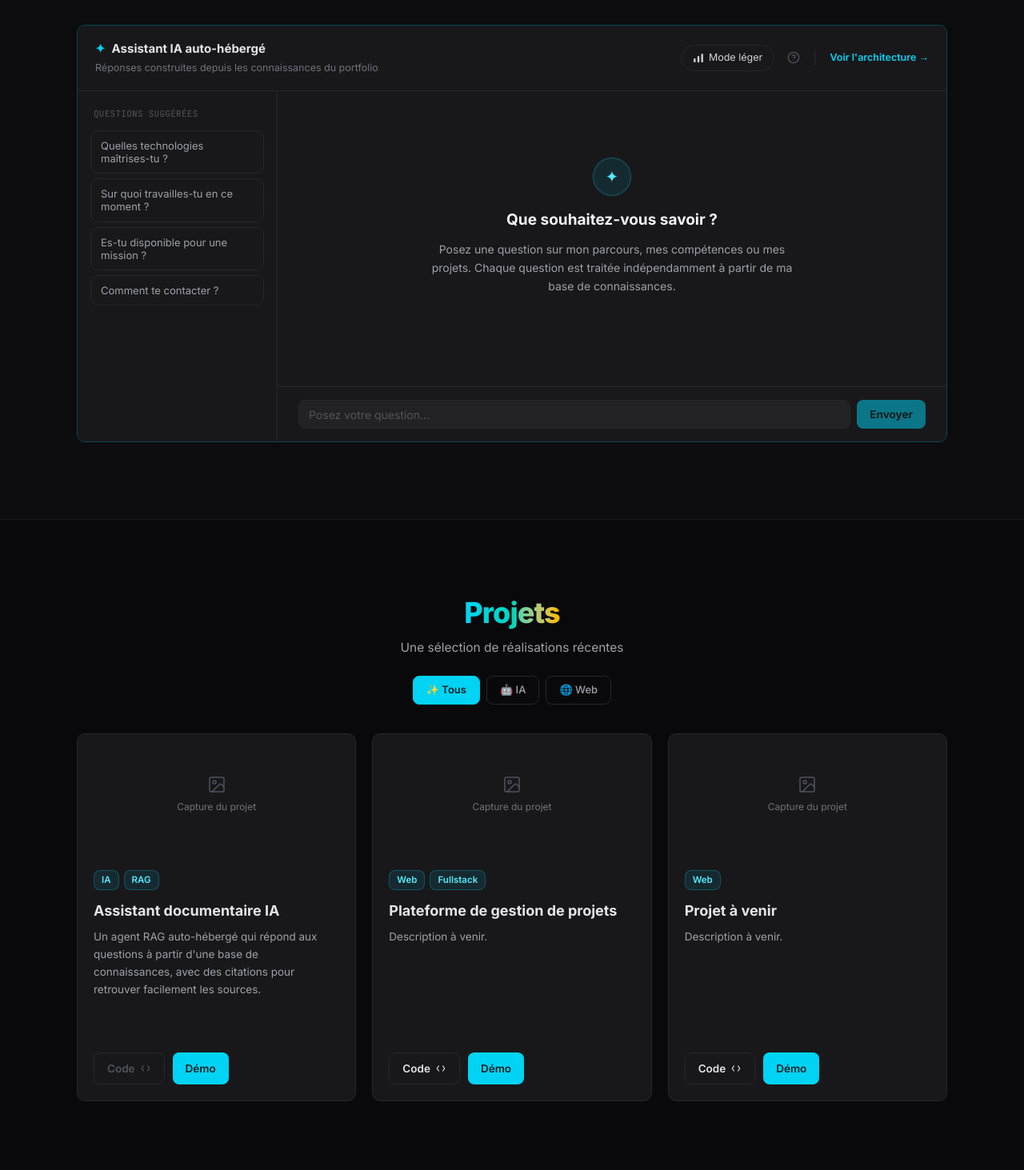
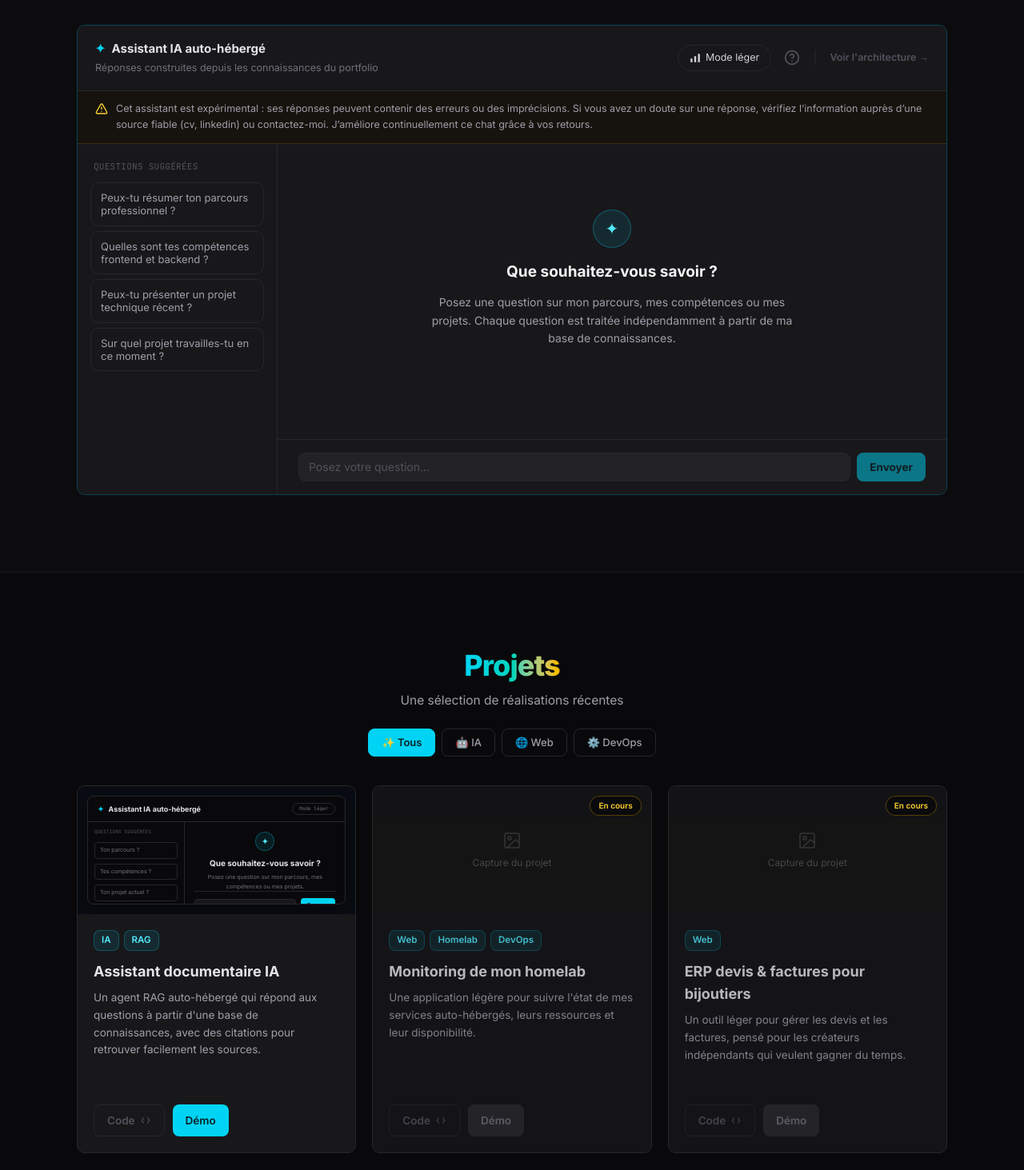
Before and after one commit to alexcommeau/my-portfolio, a Next.js app: page / in a window 1280 px wide. Shown: the part 1047-2510 px from the top of the page at 80% size. Built offline with nearby package versions, Linux system fonts and the light colour scheme.

Commit message:
Improve portfolio interface and chat UX

```diff
--- a/components/portfolio/about.tsx
+++ b/components/portfolio/about.tsx
@@ -1,7 +1,7 @@
 "use client";
 
 import { useEffect, useRef, useState } from "react";
-import { CircleQuestionMark } from "lucide-react";
+import { CircleQuestionMark, TriangleAlert } from "lucide-react";
 import { useAboutTabContext } from "@/components/portfolio/ui-context";
 import { Input } from "@/components/ui/input";
 import { SectionReveal } from "@/components/ui/section-reveal";
@@ -176,7 +176,7 @@ export function About() {
               {aboutCards.map((card) => (
                 <div
                   key={card.title}
-                  className="min-h-[200px] rounded-[10px] border border-zinc-800 bg-zinc-900 p-5"
+                  className="min-h-[200px] rounded-[10px] border border-zinc-800 bg-zinc-900 p-6"
                 >
                   <div className="mb-3 flex size-9.5 items-center justify-center rounded-lg border border-cyan-400/20 bg-cyan-400/10 font-mono text-[15px] font-bold text-cyan-400">
                     {card.glyph}
@@ -208,7 +208,7 @@ export function About() {
                   Mode léger
                 </div>
                 <span className="group relative inline-flex text-zinc-600">
-                  <CircleQuestionMark className="size-4" aria-hidden="true" />
+                  <CircleQuestionMark className="size-5" aria-hidden="true" />
                   <span className="pointer-events-none absolute top-[calc(100%+12px)] right-[-8px] z-20 w-65 rounded-[10px] border border-zinc-800 bg-zinc-900 p-4 text-left opacity-0 shadow-[0_8px_24px_rgba(0,0,0,0.4)] transition-opacity group-hover:opacity-100">
                     <span className="mb-2.5 flex items-center gap-2 text-[13.5px] font-bold text-zinc-200">
                       <span className="text-zinc-300">✦</span> Mode léger
@@ -235,14 +235,29 @@ export function About() {
                   </span>
                 </span>
                 <span className="text-zinc-800">|</span>
-                <a
-                  href="#"
-                  onClick={(event) => event.preventDefault()}
-                  className="inline-flex items-center gap-1 text-[12.5px] font-semibold text-cyan-400 hover:text-cyan-300"
+                <span
+                  aria-disabled="true"
+                  title="Architecture bientôt disponible"
+                  className="inline-flex cursor-default items-center gap-1 text-[12.5px] font-semibold text-zinc-600"
                 >
                   Voir l&apos;architecture →
-                </a>
+                </span>
               </div>
+            </div>
+            <div
+              role="note"
+              className="flex gap-2.5 border-b border-amber-400/15 bg-amber-400/[0.04] px-5.5 py-3 text-[12.5px] leading-relaxed text-zinc-400"
+            >
+              <TriangleAlert
+                className="mt-0.5 size-4 shrink-0 text-amber-300"
+                aria-hidden="true"
+              />
+              <p>
+                Cet assistant est expérimental : ses réponses peuvent contenir des
+                erreurs ou des imprécisions. Si vous avez un doute sur une réponse,
+                vérifiez l’information auprès d’une source fiable (cv, linkedin) ou contactez-moi. J’améliore continuellement ce
+                chat grâce à vos retours.
+              </p>
             </div>
             <div className="grid grid-cols-1 overflow-hidden rounded-b-[10px] bg-zinc-900 md:grid-cols-[250px_1fr]">
               <div className="border-b border-zinc-800 px-4 py-5 md:border-r md:border-b-0">
--- a/components/portfolio/projects.tsx
+++ b/components/portfolio/projects.tsx
@@ -8,14 +8,78 @@ import { useAboutTabContext } from "@/components/portfolio/ui-context";
 import { filters, projectsData, type ProjectFilter } from "@/lib/data";
 import { cn } from "@/lib/utils";
 
+function AboutPreview() {
+  return (
+    <div
+      aria-label="Aperçu de la section À propos du portfolio"
+      className="h-full overflow-hidden bg-[#090c12] p-3"
+    >
+      <div className="h-full overflow-hidden rounded-md border border-zinc-800 bg-zinc-950 shadow-[0_8px_24px_rgba(0,0,0,0.35)]">
+        <div className="flex items-center justify-between border-b border-zinc-800 px-3 py-2 font-mono text-[7px] text-zinc-500">
+          <span className="flex items-center gap-1.5 font-sans text-[9px] font-bold text-zinc-200">
+            <span className="text-cyan-400">✦</span> Assistant IA auto-hébergé
+          </span>
+          <span className="rounded-full border border-zinc-800 px-2 py-0.5 text-[6px] text-zinc-500">
+            Mode léger
+          </span>
+        </div>
+        <div className="grid h-[calc(100%-32px)] grid-cols-[0.85fr_1.4fr]">
+          <div className="border-r border-zinc-800 p-2">
+            <div className="mb-2 font-mono text-[6px] tracking-wide text-zinc-600 uppercase">
+              Questions suggérées
+            </div>
+            <div className="space-y-1.5">
+              {[
+                "Ton parcours ?",
+                "Tes compétences ?",
+                "Ton projet actuel ?",
+              ].map((question) => (
+                <div
+                  key={question}
+                  className="rounded border border-zinc-800 px-1.5 py-1 text-[7px] text-zinc-500"
+                >
+                  {question}
+                </div>
+              ))}
+            </div>
+          </div>
+          <div className="flex min-w-0 flex-col justify-between p-3">
+            <div className="flex flex-1 flex-col items-center justify-center text-center">
+              <div className="mb-2 flex size-6 items-center justify-center rounded-full border border-cyan-400/30 bg-cyan-400/10 text-[11px] text-cyan-300">
+                ✦
+              </div>
+              <div className="text-[10px] font-bold text-zinc-200">
+                Que souhaitez-vous savoir ?
+              </div>
+              <div className="mt-1 max-w-[150px] text-[7px] leading-relaxed text-zinc-500">
+                Posez une question sur mon parcours, mes compétences ou mes projets.
+              </div>
+            </div>
+            <div className="flex items-center gap-1.5 border-t border-zinc-800 pt-2">
+              <div className="h-4 flex-1 rounded border border-zinc-800 bg-zinc-900 px-1.5 text-[7px] leading-4 text-zinc-600">
+                Posez votre question…
+              </div>
+              <div className="rounded bg-cyan-400 px-2 py-1 text-[7px] font-semibold text-[#052027]">
+                Envoyer
+              </div>
+            </div>
+          </div>
+        </div>
+      </div>
+    </div>
+  );
+}
+
 export function Projects() {
   const [filter, setFilter] = useState<ProjectFilter["key"]>("all");
   const { setAboutTab } = useAboutTabContext();
 
-  const filteredProjects =
-    filter === "all"
-      ? projectsData
-      : projectsData.filter((p) => p.category === filter);
+  const filteredProjects = projectsData.filter(
+    (project) =>
+      filter === "all" ||
+      project.category === filter ||
+      (filter === "devops" && project.tags.includes("DevOps"))
+  );
 
   const goToIaChat = () => {
     setAboutTab("chat");
@@ -53,13 +117,28 @@ export function Projects() {
         <div className="grid grid-cols-1 items-stretch gap-5 sm:grid-cols-2 lg:grid-cols-3">
           {filteredProjects.map((proj) => {
             const isFirst = proj.id === "proj-1";
+            const isInProgress = proj.status === "in-progress";
+            const hasStatus = proj.status !== undefined;
+            const statusLabel = isInProgress ? "En cours" : "Prévu";
             return (
               <div
                 key={proj.id}
-                className="flex min-h-[460px] flex-col overflow-hidden rounded-[10px] border border-zinc-800 bg-zinc-900 transition-colors hover:border-zinc-700"
+                className={cn(
+                  "relative flex min-h-[460px] flex-col overflow-hidden rounded-[10px] border border-zinc-800 bg-zinc-900 transition-colors hover:border-zinc-700",
+                  hasStatus && "after:pointer-events-none after:absolute after:inset-0 after:bg-zinc-950/20",
+                )}
               >
-                <div className="h-[150px] shrink-0">
-                  <ImagePlaceholder label="Capture du projet" />
+                {hasStatus && (
+                  <span className="absolute top-3 right-3 z-10 rounded-full border border-amber-400/30 bg-zinc-950/80 px-2.5 py-1 text-[10px] font-semibold text-amber-300">
+                    {statusLabel}
+                  </span>
+                )}
+                <div className={cn("h-[160px] shrink-0", hasStatus && "grayscale opacity-70")}>
+                  {isFirst ? (
+                    <AboutPreview />
+                  ) : (
+                    <ImagePlaceholder label="Capture du projet" />
+                  )}
                 </div>
                 <div className="flex h-[270px] flex-1 flex-col p-5">
                   <div className="mb-3 flex gap-1.5">
@@ -79,7 +158,7 @@ export function Projects() {
                     {proj.desc}
                   </p>
                   <div className="mt-auto flex gap-2.5">
-                    {isFirst ? (
+                    {isFirst || hasStatus ? (
                       <span className="inline-flex cursor-not-allowed items-center gap-1.5 rounded-md border border-zinc-800 px-4 py-2.25 text-[13.5px] font-semibold text-zinc-600">
                         Code
                         <svg
@@ -120,6 +199,10 @@ export function Projects() {
                       >
                         Démo
                       </SectionLink>
+                    ) : hasStatus ? (
+                      <span className="inline-flex cursor-not-allowed items-center gap-1.5 rounded-md bg-zinc-700/50 px-4 py-2.25 text-[13.5px] font-semibold text-zinc-500">
+                        Démo
+                      </span>
                     ) : (
                       <a
                         href="#"
--- a/lib/data.ts
+++ b/lib/data.ts
@@ -62,13 +62,12 @@ export type SkillGroup = {
 export const skillGroups: SkillGroup[] = [
   {
     title: "Frontend",
-    tags: ["React", "Next.js", "TypeScript", "Tailwind CSS"],
+    tags: ["React.js", "Next.js", "TypeScript", "Tailwind CSS"],
   },
   {
     title: "Backend",
     tags: [
       "Node.js",
-      "Python",
       "Express",
       "PostgreSQL",
       "REST / GraphQL",
@@ -99,11 +98,11 @@ export const skillGroups: SkillGroup[] = [
   },
   {
     title: "Outils",
-    tags: ["Git / GitHub", "Docker Compose", "Claude Code", "Codex"],
+    tags: ["Git", "Docker Compose", "Claude Code", "Codex"],
   },
   {
     title: "Bonnes pratiques",
-    tags: ["Tests unitaires", "Code review", "System Design", "Agile", "CI/CD"],
+    tags: ["Tests unitaires", "Code review", "System Design", "Agile", "Clean code"],
   },
 ];
 
@@ -147,6 +146,7 @@ export type Project = {
   tags: string[];
   title: string;
   desc: string;
+  status?: "in-progress" | "planned";
 };
 
 export const projectsData: Project[] = [
@@ -160,21 +160,23 @@ export const projectsData: Project[] = [
   {
     id: "proj-2",
     category: "web",
-    tags: ["Web", "Fullstack"],
-    title: "Plateforme de gestion de projets",
-    desc: "Description à venir.",
+    tags: ["Web", "Homelab", "DevOps"],
+    title: "Monitoring de mon homelab",
+    desc: "Une application légère pour suivre l'état de mes services auto-hébergés, leurs ressources et leur disponibilité.",
+    status: "in-progress",
   },
   {
     id: "proj-3",
     category: "web",
     tags: ["Web"],
-    title: "Projet à venir",
-    desc: "Description à venir.",
+    title: "ERP devis & factures pour bijoutiers",
+    desc: "Un outil léger pour gérer les devis et les factures, pensé pour les créateurs indépendants qui veulent gagner du temps.",
+    status: "in-progress",
   },
 ];
 
 export type ProjectFilter = {
-  key: "all" | "ia" | "web";
+  key: "all" | "ia" | "web" | "devops";
   label: string;
 };
 
@@ -182,6 +184,7 @@ export const filters: ProjectFilter[] = [
   { key: "all", label: "✨ Tous" },
   { key: "ia", label: "🤖 IA" },
   { key: "web", label: "🌐 Web" },
+  { key: "devops", label: "⚙️ DevOps" },
 ];
 
 export type EducationItem = {
@@ -346,8 +349,8 @@ export type ChatQA = {
 };
 
 export const chatQA: ChatQA[] = [
-  { q: "Quelles technologies maîtrises-tu ?" },
-  { q: "Sur quoi travailles-tu en ce moment ?" },
-  { q: "Es-tu disponible pour une mission ?" },
-  { q: "Comment te contacter ?" },
+  { q: "Peux-tu résumer ton parcours professionnel ?" },
+  { q: "Quelles sont tes compétences frontend et backend ?" },
+  { q: "Peux-tu présenter un projet technique récent ?" },
+  { q: "Sur quel projet travailles-tu en ce moment ?" },
 ];
```
Also changed, not shown: app/api/chat/route.ts (+19 -1 lines), app/globals.css (+12 -9 lines), components/portfolio/hero/hero.tsx (+5 -5 lines), 2 other files (tests, documents, lock files or other folders).
